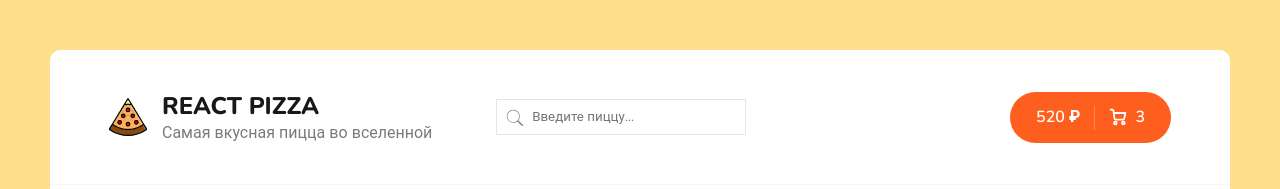
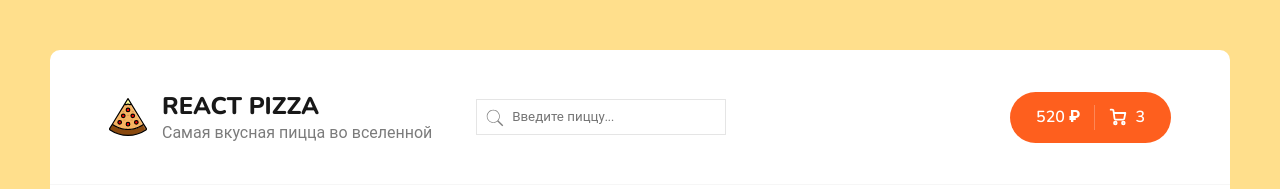
Before and after one commit to codelnd/my-pizzeria, a React (Vite) app: page / in a window 1280 px wide. Shown: the top 189 px of the page. Built offline with nearby package versions, Linux system fonts and the light colour scheme; no server answers.

Commit message:
refactor: допилить стилизацию комоненты поиска

```diff
--- a/src/components/Search/Search.module.scss
+++ b/src/components/Search/Search.module.scss
@@ -1,6 +1,6 @@
 .wrapper {
   position: relative;
-  left: -100px;
+  left: -120px;
 }
 
 .search {
```
